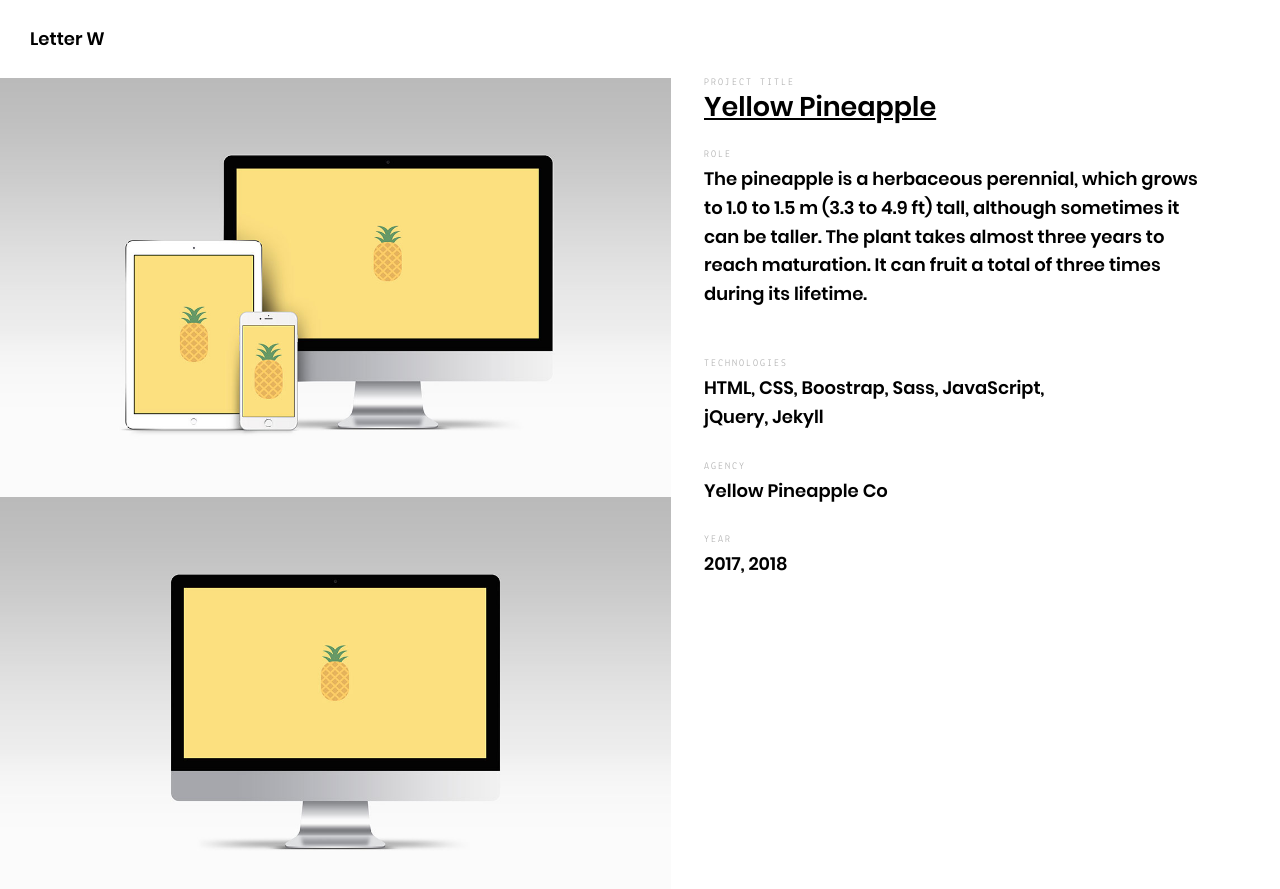
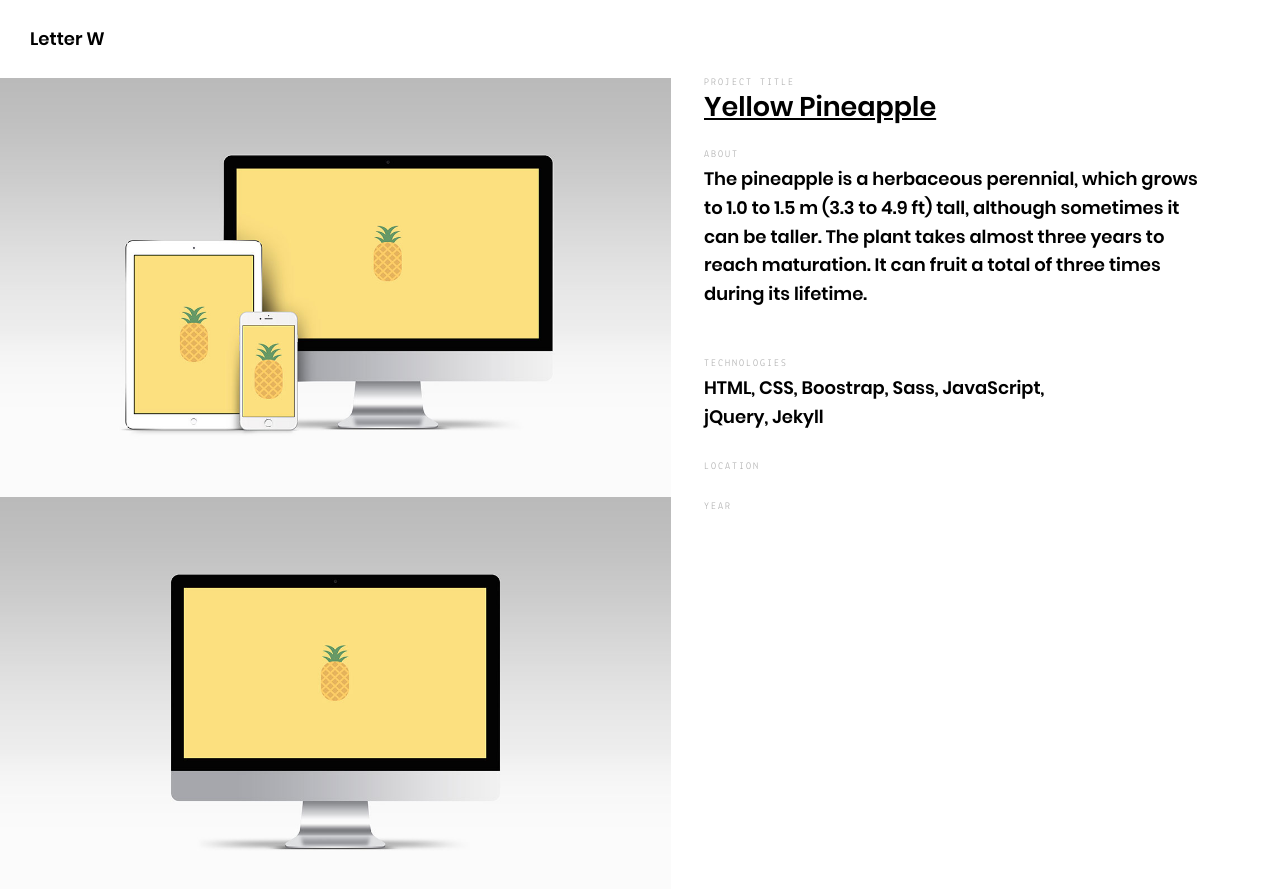
Before and after one commit to swoicik/letterw.co, a Jekyll site: the page built from _posts/projects/2017-04-02-yellowpineapple.md, in a window 1280 px wide and 900 px high. Shown: the top 889 px of the window. Built offline with Jekyll 4.4.1, drawn with Linux system fonts in a browser that asks for light colours.

Commit message:
Update project.html

```diff
--- a/_layouts/project.html
+++ b/_layouts/project.html
@@ -17,15 +17,15 @@
 					<h1>
 						<a href="{{ page.project.url }}" target="_blank" title="{{ page.project.title }}" rel="nofollow">{{ page.project.title }}</a>
 					</h1>
-					<span class="h2">Role</span>
+					<span class="h2">About</span>
 					{{ page.content }}
 					<div class="project-meta">
 						<span class="h2">Technologies</span>
 						<p>{{ page.project.tech }}</p>
-						<span class="h2">Agency</span>
-						<p><a title="{{ page.agency.title }}" href="{{ page.agency.url }}" target="_blank" rel="nofollow">{{ page.agency.title }}</a></p>
+						<span class="h2">Location</span>
+						<p><a title="{{ page.location.title }}" href="{{ page.location.url }}" target="_blank" rel="nofollow">{{ page.location.title }}</a></p>
 						<span class="h2">Year</span>
-						<p>{{ page.agency.year }}</p>
+						<p>{{ page.location.year }}</p>
 					</div>
 				</article>
 				<aside>
```
